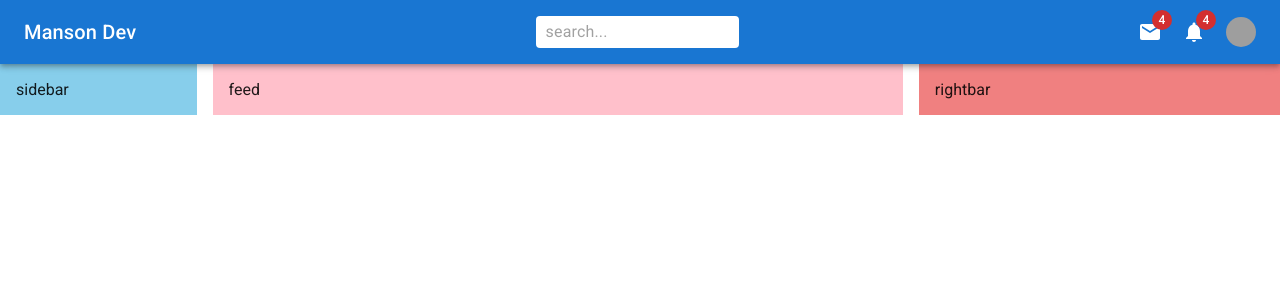
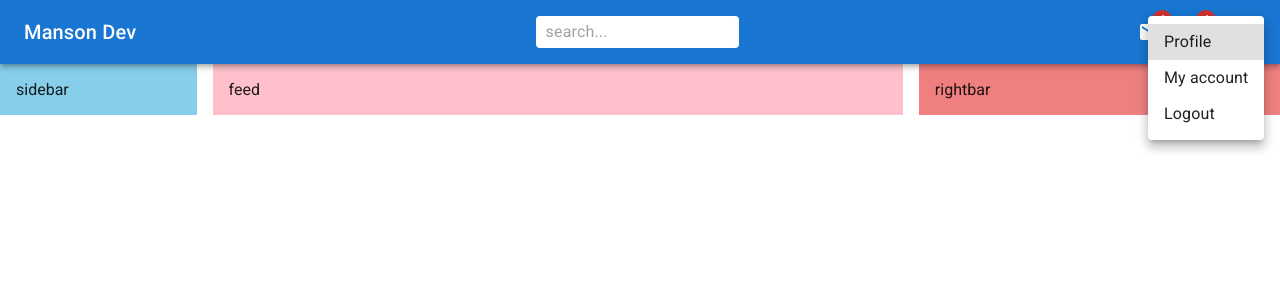
Before and after one commit to 70928manson/MUI-React-Facebook, a React (Create React App) app: page / in a window 1280 px wide. Both pictures are taken after a click on the element 1241 px from the left and 32 px from the top of the page. Shown: the top 300 px of the page. Built offline with nearby package versions, Linux system fonts and the light colour scheme; grey boxes are pictures that could not be loaded.

Commit message:
navbar MUI menu update

```diff
--- a/src/components/Navbar.jsx
+++ b/src/components/Navbar.jsx
@@ -1,7 +1,7 @@
 import styled from '@emotion/styled';
-import { AppBar, Avatar, Badge, Box, InputBase, Toolbar, Typography } from '@mui/material';
+import { AppBar, Avatar, Badge, Box, InputBase, Menu, MenuItem, Toolbar, Typography } from '@mui/material';
 import { Mail, Notifications, Pets } from "@mui/icons-material";
-import React from 'react';
+import React, { useState } from 'react';
 
 const StyledToolbar = styled(Toolbar)({
     display: "flex",
@@ -33,6 +33,8 @@
 }));
 
 function Navbar(props) {
+    const [open, setOpen] = useState(false);
+
     return (
         <AppBar position="sticky">
             <StyledToolbar>
@@ -46,13 +48,33 @@
                     <Badge badgeContent={4} color="error">
                         <Notifications />
                     </Badge>
-                    <Avatar sx={{ width: "30px", height: "30px", }} src="https://images.pexels.com/photos/846741/pexels-photo-846741.jpeg?auto=compress&cs=tinysrgb&w=1260&h=750&dpr=2"/>
+                    <Avatar sx={{ width: "30px", height: "30px", }}
+                            src="https://images.pexels.com/photos/846741/pexels-photo-846741.jpeg?auto=compress&cs=tinysrgb&w=1260&h=750&dpr=2"
+                            onClick={e => setOpen(true)}/>
                 </Icons>
-                <UserBox>
+                <UserBox onClick={e => setOpen(true)}>
                     <Avatar sx={{ width: "30px", height: "30px", }} src="https://images.pexels.com/photos/846741/pexels-photo-846741.jpeg?auto=compress&cs=tinysrgb&w=1260&h=750&dpr=2"/>
                     <Typography variant="span">Manson</Typography>
                 </UserBox>
             </StyledToolbar>
+            <Menu
+                id="demo-positioned-menu"
+                aria-labelledby="demo-positioned-button"
+                open={open}
+                onClose={(e) => setOpen(false)}
+                anchorOrigin={{
+                    vertical: "top",
+                    horizontal: "right",
+                }}
+                transformOrigin={{
+                    vertical: "top",
+                    horizontal: "right",
+                }}
+            >
+                <MenuItem>Profile</MenuItem>
+                <MenuItem>My account</MenuItem>
+                <MenuItem>Logout</MenuItem>
+            </Menu>
         </AppBar>
     );
 }
```
